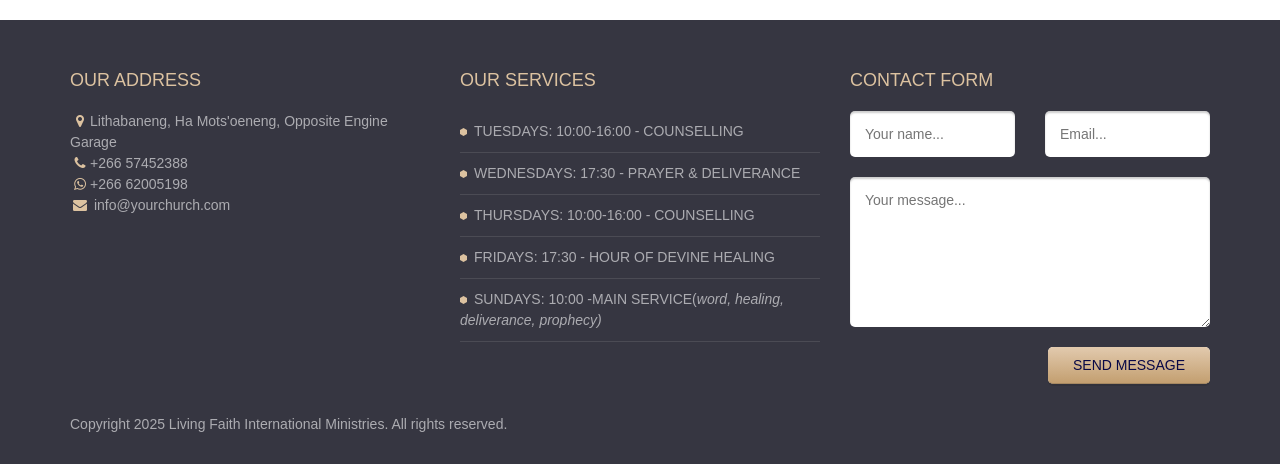
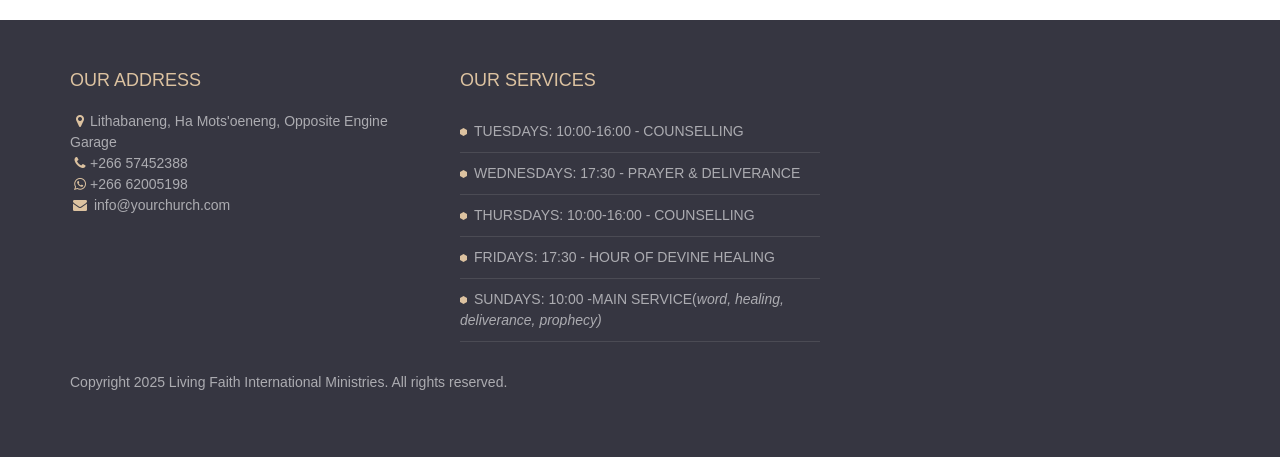
Before and after one commit to Kananelo688/living-faith, a plain HTML site: page seremons.html in a window 1280 px wide. Shown: the part 2268-2732 px from the top of the page. Drawn offline with nearby package versions, Linux system fonts and the light colour scheme; files that its build step writes are made by us from their sources; a script that the page names is missing; a web font is replaced by a local one.

```diff
--- a/seremons.html
+++ b/seremons.html
@@ -71,7 +71,7 @@
 
 					<div class = "video hidden animate__animated">
 						<video class="sermon-video" autoplay controls>
-							<source src="videos/prophets-video-2.mp4">
+							<source src="videos/20250223_123104.mp4.mp4">
 						</video>
 						<div class = "button video-close">Close</div>
 					</div>
@@ -105,21 +105,7 @@
 								</ul>
 							</div>
 						</div>
-						<div class="col-md-4">
-							<div class="widget">
-								<h3 class="widget-title">Contact form</h3>
-								<form action="#" class="contact-form">
-									<div class="row">
-										<div class="col-md-6"><input type="text" placeholder="Your name..." style="background-color: white;color:black;"></div>
-										<div class="col-md-6"><input type="email" placeholder="Email..." style="background-color: white;color:black;"></div>
-									</div>
 
-									<textarea name="" placeholder="Your message..." style="background-color: white;color:black;"></textarea>
-									<div class="text-right"><input type="submit" value="Send message" style="background-color: white;color:rgb(8,8,70); "></div>
-
-								</form>
-							</div>
-						</div>
 					</div> <!-- .row -->
 
 					<p class="colophon">Copyright 2025 Living Faith International Ministries. All rights reserved.</p>
```
Also changed, not shown: about.html (+0 -17 lines), events.html (+0 -15 lines), index.html (+0 -17 lines).
